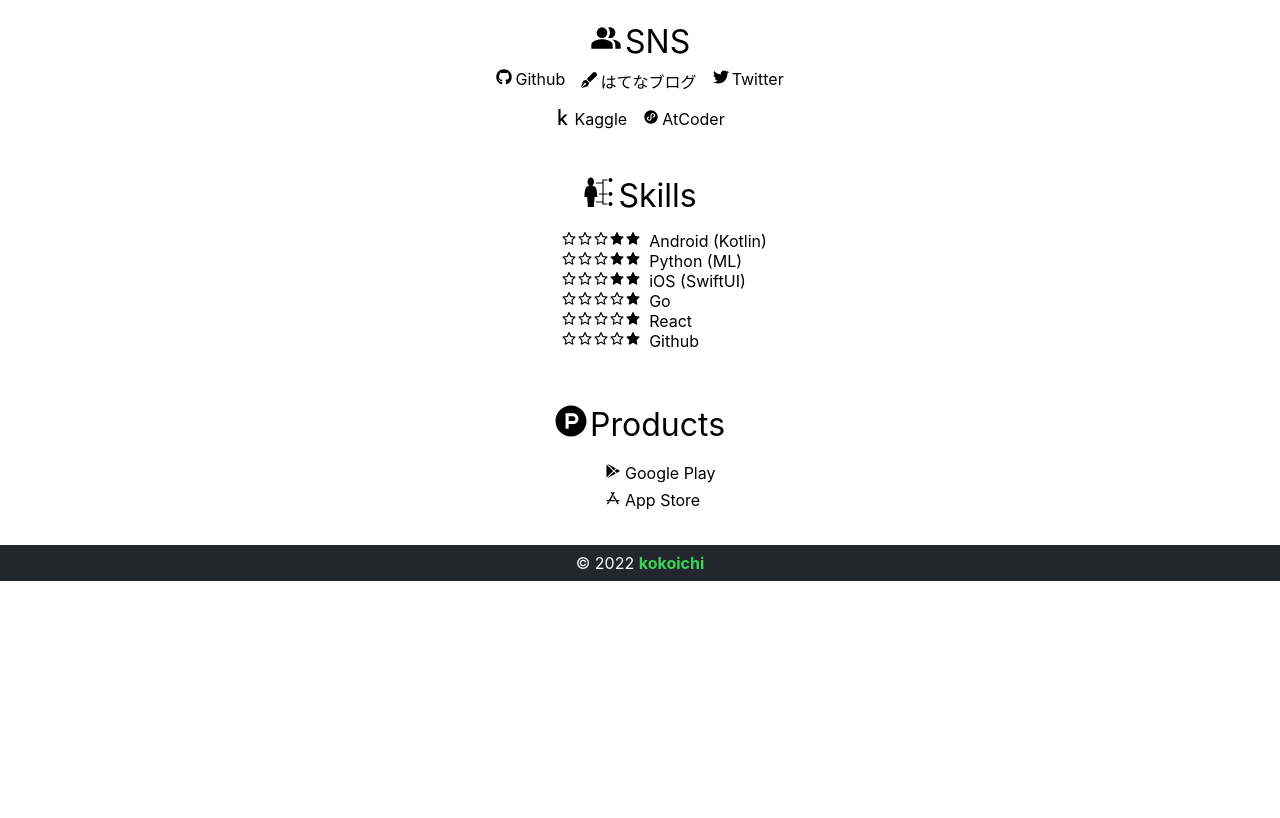
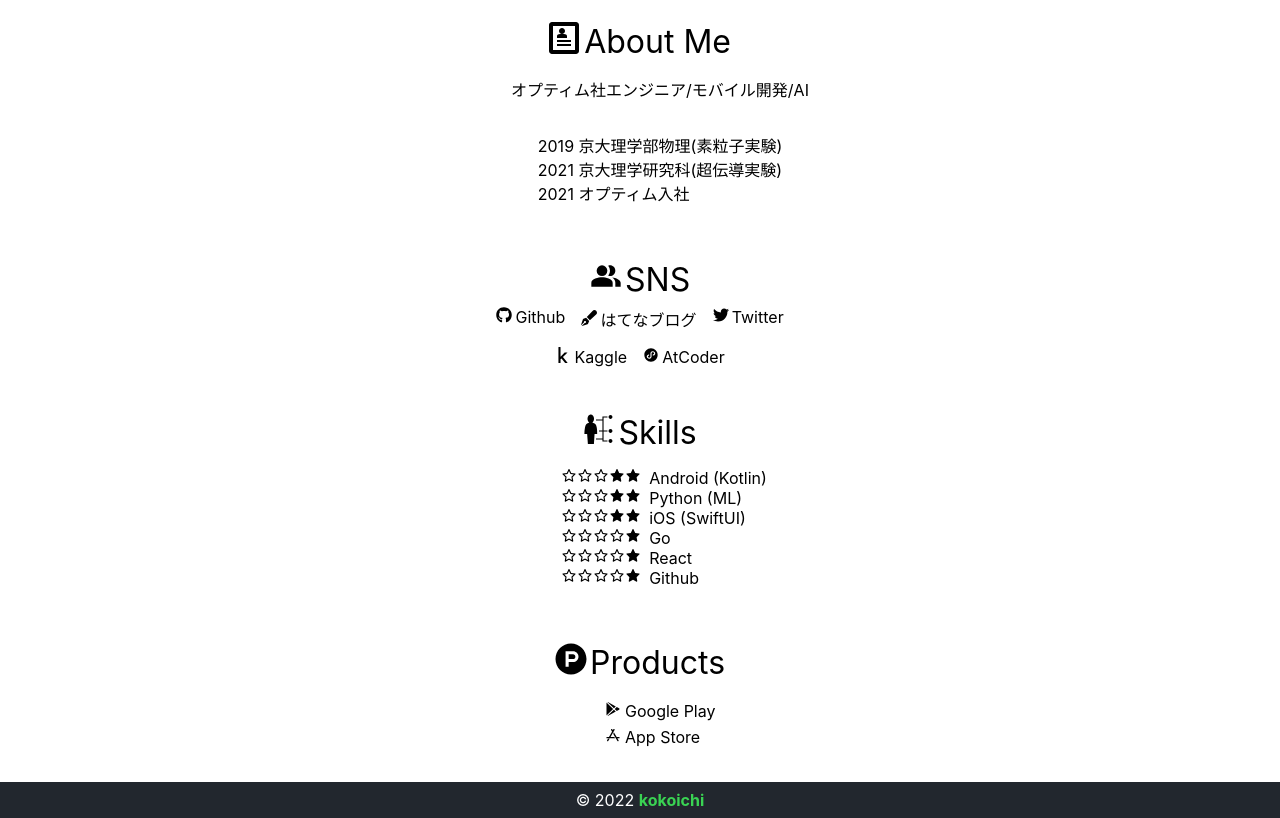
Before and after one commit to kokoichi206/kokoichi-portfolio, a Next.js app: page / in a window 1280 px wide. Built offline with nearby package versions, Linux system fonts and the light colour scheme.

Commit message:
feat: Profile の画面を作成 (#7)

```diff
--- /dev/null
+++ b/src/components/profile.tsx
@@ -0,0 +1,35 @@
+import styles from '../../styles/Home.module.scss';
+import { ImProfile } from 'react-icons/im';
+
+export default function Profile() {
+  return (
+    <div className={styles.profile}>
+      <div className={styles.title}>
+        <ImProfile className={styles.icon} />
+        About Me
+      </div>
+
+      <div className={styles.contents}>
+        <ul>
+          <li>
+            <div className={styles.langs}>オプティム社エンジニア/モバイル開発/AI</div>
+          </li>
+        </ul>
+      </div>
+
+      <div className={styles.contents}>
+        <ul>
+          <li>
+            <div className={styles.langs}>2019 京大理学部物理(素粒子実験)</div>
+          </li>
+          <li>
+            <div className={styles.langs}>2021 京大理学研究科(超伝導実験)</div>
+          </li>
+          <li>
+            <div className={styles.langs}>2021 オプティム入社</div>
+          </li>
+        </ul>
+      </div>
+    </div>
+  );
+}
--- a/src/pages/index.tsx
+++ b/src/pages/index.tsx
@@ -1,6 +1,7 @@
 import Head from 'next/head';
 import styles from '../../styles/Home.module.scss';
 import Products from '../components/products';
+import Profile from '../components/profile';
 import Skills from '../components/skills';
 import SNS from '../components/sns';
 
@@ -12,6 +13,8 @@
         <meta name="description" content="Kokoichi" />
         <link rel="icon" href="./icon.ico" />
       </Head>
+
+      <Profile />
 
       <SNS />
 
--- a/styles/Home.module.scss
+++ b/styles/Home.module.scss
@@ -21,6 +21,7 @@
   }
 }
 
+.profile,
 .SNS,
 .skills,
 .products {
@@ -67,6 +68,7 @@
   }
 }
 
+.profile,
 .skills {
   .contents {
     display: flex;
```
